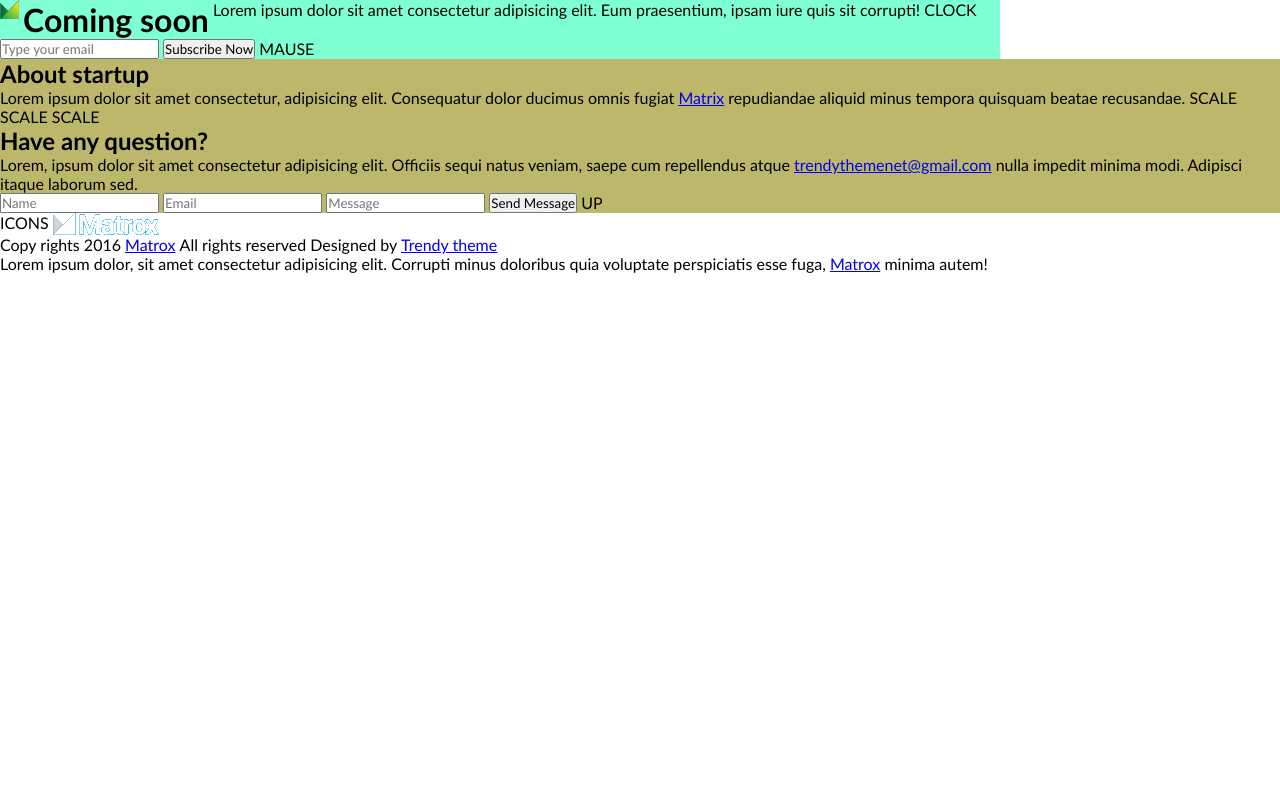
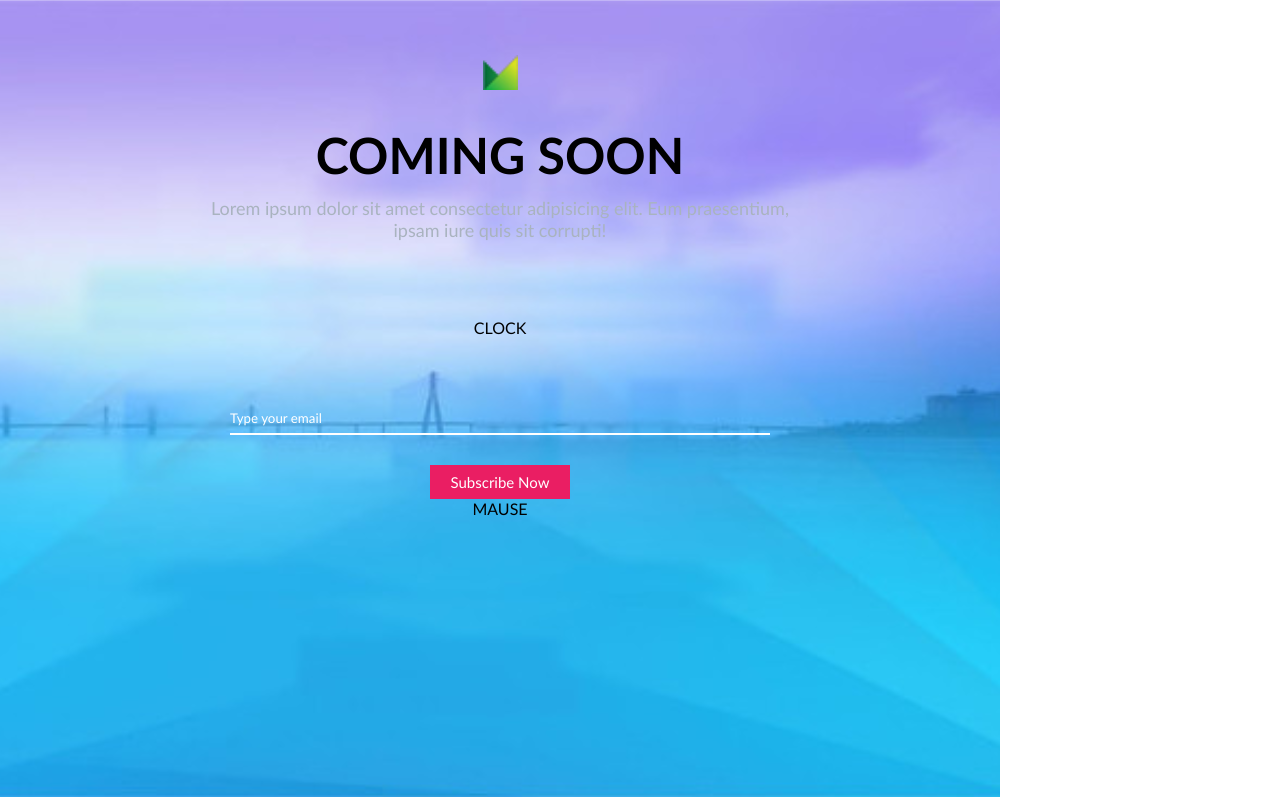
Before and after one commit to GabijaAr/coming-soon, a plain HTML site: page index.html in a window 1280 px wide. Shown: the top 797 px of the page. Drawn offline with Linux system fonts and the light colour scheme.

Commit message:
css basic

```diff
--- a/css/main.css
+++ b/css/main.css
@@ -1,16 +1,109 @@
+
+.bg-blue {
+    background-color: #03a9f5;
+}
+.child {
+    width: 100%;
+}
 .hero {
     width: 1000px;
-    float: left;
-    background-color: aquamarine ;
+    background-image: url('../images/background-2.jpg');
+    background-size: cover;
+    background-position: center;
+    background-attachment: fixed;
 }
+.container {
+    width: 600px;
+    height: 100vh;
+    margin-left: calc( (50% - 300px) );
+    text-align: center;
+    padding: 20px 0px;
+}
+.container img {
+    height: 105px;
+    padding: 35px;
+}
+.container h1 {
+    font-size: 50px;
+    text-transform: uppercase;
+}
+
+.p1 {
+   padding: 12px 0;
+   font-size: 18px;
+   color: #a9b3bf;
+}
+.clock {
+    padding: 50px 0px;
+    line-height: 50px;
+}
+.container input {
+width: 90%;
+line-height: 30px;
+border:none;
+border-bottom: 2px solid white;
+background: none;
+}
+::placeholder {
+    color: white;
+  }
+
+.container button {
+   padding: 8px 20px;
+   margin: 30px 0px 0px;
+   color:white;
+   background-color: #ea1e63;
+   border: none;
+   text-transform: capitalize;
+   font-size: 15px;
+}
+
+
+.mousy {
+
+}
+
+.section {
+    background-color: darkgreen;
+    width: 1000px;
+}
+
+.left {
+    background-color: lightgreen;
+    width:50%;
+    float:left;
+}
+
+.right {
+    background-color: darkolivegreen;
+    width: 40%;
+    float:right;
+    padding:30px 0px;
+}
+
+footer {
+    width:100%;
+}
+.footer-texts{
+    width:1000px;
+}
+.socials {
+    width: 1000px;
+}
+.matrixlg {
+
+}
+.links {
+    width: 600px;
+    margin-left: calc( (50% - 300px) );
+}
+
     /* .container {
      with:100%
 
     } visoms sections priskiriame*/
 
-/* .bg-blue{
-    background-color: #03a9f5;
-} kadangi pritaikome 2 sections, vienetinė, todėl galima rašyti į patį galą */
+
 
 /* rikiuojame klases pagal hierarchiją */
 /* bendrines klases rašyti viršuje, kad neoveridintų specifinių elementų */
@@ -20,15 +113,9 @@ width:1000px
 padding: 60px 0
 } */
 
-/* left{
-    50%
-}
 
-.right{
-    40%
-}
 
-.bghero {
+/* .bghero {
     tam, kad klasė neoveridintų
 
 width:600px
@@ -38,74 +125,3 @@ html klasės turi būti rašomos istoriniu eilišku
 Nuotrauka bg naudojama visa
 
 */
-
-
-
-.
-
-    .container img {
-
-    }
-    .container h1 {
-
-    }
-    .container p {
-
-    }
-    .clock {
-
-    }
-    .subscribe {
-
-    }
-    .subscribe input {
-
-    }
-    .subscribe button {
-
-    }
-.section {
-    background-color: darkkhaki;
-    }
-    .left {
-
-        }
-        .left h2 {
-
-        }
-        .left p {
-
-        }
-    .right {
-
-        }
-        .right h2 {
-
-        }
-        .right p {
-
-        }
-        .right form {
-
-            }
-            .right input {
-
-            }
-            .right button {
-
-            }
-footer {
-
-}
-    .socials {
-
-        }
-        .socials img {
-
-        }
-        .links {
-
-        }
-        .link p {
-
-        }
--- a/index.html
+++ b/index.html
@@ -5,29 +5,31 @@
     <meta name="viewport" content="width=device-width, initial-scale=1.0" />
     <title>Coming soon</title>
     <link rel="stylesheet" href="./css/reset.css" />
-    <link rel="stylesheet" href="./css/layout.css" />
+    <link rel="stylesheet" href="./css/button.css">
+    <link rel="stylesheet" href="./css/clock.css">
+    <link rel="stylesheet" href="./css/mouse.css">
+    <link rel="stylesheet" href="./css/progress-bar.css">
     <link rel="stylesheet" href="./css/form.css" />
     <link rel="stylesheet" href="./css/main.css" />
-
     <link rel="stylesheet" href="./css/custom.css" />
+    <link rel="stylesheet" href="./css/layout.css" />
   </head>
   <body>
-    <div class="hero">
+    <div class="hero bg-blue">
       <div class="container">
         <img src="./images/icon.png" alt="icon" />
-        <h1>Coming soon</h1>
-        <p>
+        <h1 class="child">Coming soon</h1>
+        <p class="p1 child">
           Lorem ipsum dolor sit amet consectetur adipisicing elit. Eum
           praesentium, ipsam iure quis sit corrupti!
         </p>
-        <div class="clock">CLOCK</div>
-        <form class="subscribe">
+          <p class="clock">CLOCK</p>
+        <form class="child subscribe">
           <input type="email" name="email" placeholder="Type your email" />
           <button type="button">Subscribe Now</button>
-          MAUSE
+         <p class="child mousy">MAUSE</p>
         </form>
       </div>
-    </div>
     <main>
     <div class="section">
       <div class="left">
@@ -61,10 +63,10 @@
         UP
       </div>
       </main>
-      <footer>
+      <footer class="bg-blue">
         <div class="footer-texts">
         <div class="socials">ICONS</div>
-        <img src="./images/icon2.png" alt="Matrox" />
+        <img  class=matrixlg src="./images/icon2.png" alt="Matrox" />
         <div class="links">
           <p>Copy rights 2016 <a href="#">Matrox</a></p>
           <p>All rights reserved</p>
```
Also changed, not shown: images/background-2.jpg (added), trash/coming-soon-wide.png.
